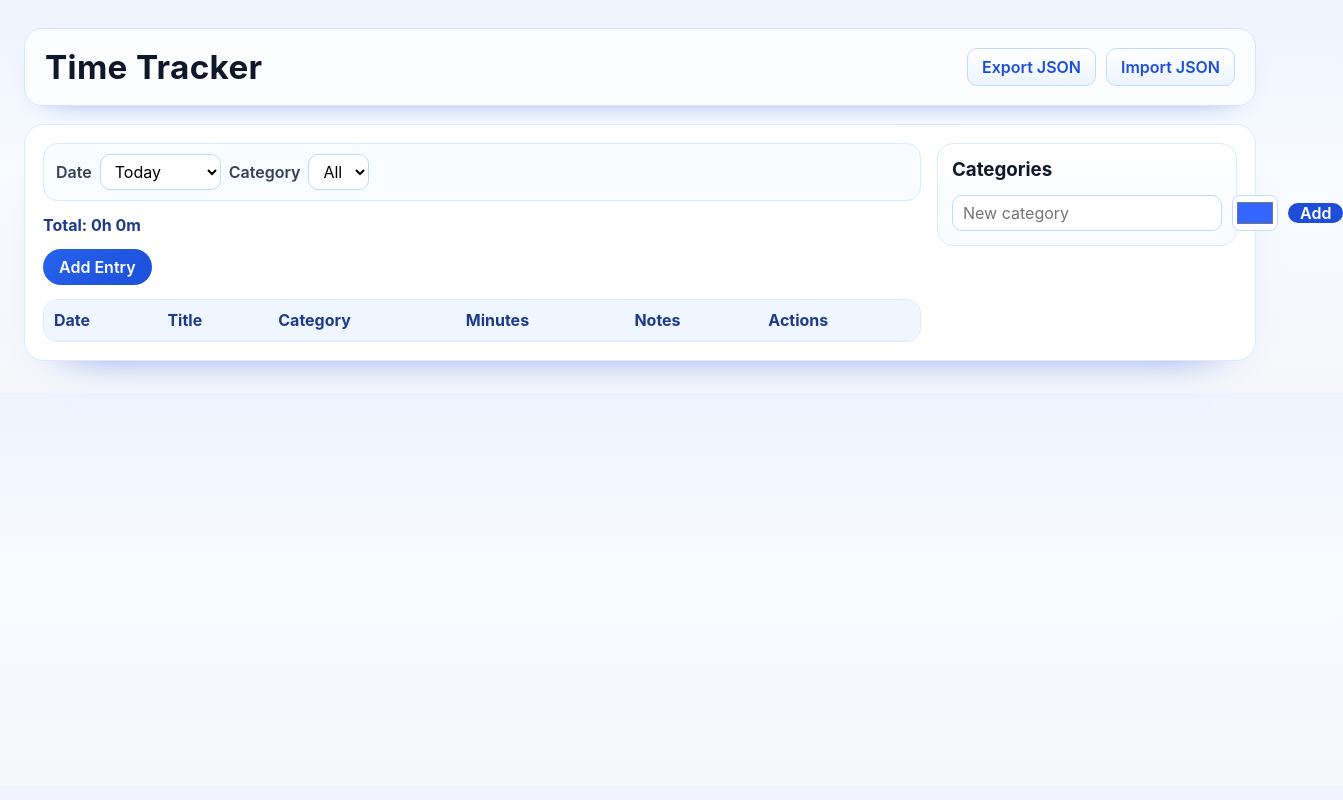
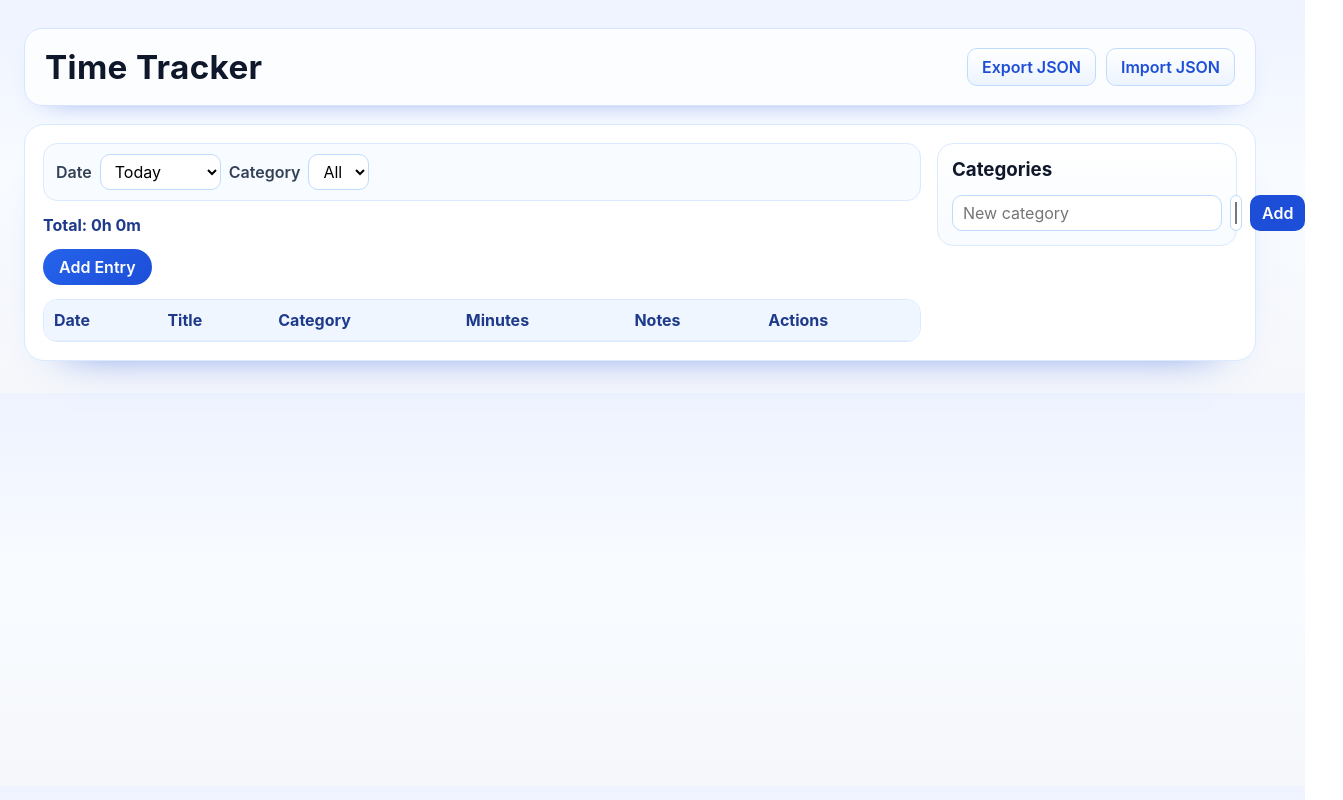
Before and after one commit to sh-timur/time-tracker-web, an Angular app: page / in a window 1280 px wide. Shown: the whole page, 1343 px wide, since content can reach past the window. Built offline with nearby package versions, Linux system fonts and the light colour scheme.

Commit message:
Revert "Adjust add-category form spacing and color picker width (#4)"
This reverts commit 143d4aa3b377cc457e521e83ee6f1e01811da77c.

```diff
--- a/src/app/components/categories-panel/categories-panel.component.scss
+++ b/src/app/components/categories-panel/categories-panel.component.scss
@@ -47,20 +47,18 @@ li button {
 
 form {
   display: flex;
-  gap: 10px;
-  align-items: center;
+  gap: 8px;
 }
 
 input[type='text'] {
-  flex: 0 1 56%;
+  flex: 1;
   border: 1px solid #bfdbfe;
   border-radius: 10px;
   padding: 7px 10px;
 }
 
 input[type='color'] {
-  width: 46px;
-  min-width: 46px;
+  width: 36px;
   height: 36px;
   border: 1px solid #bfdbfe;
   border-radius: 8px;
```
